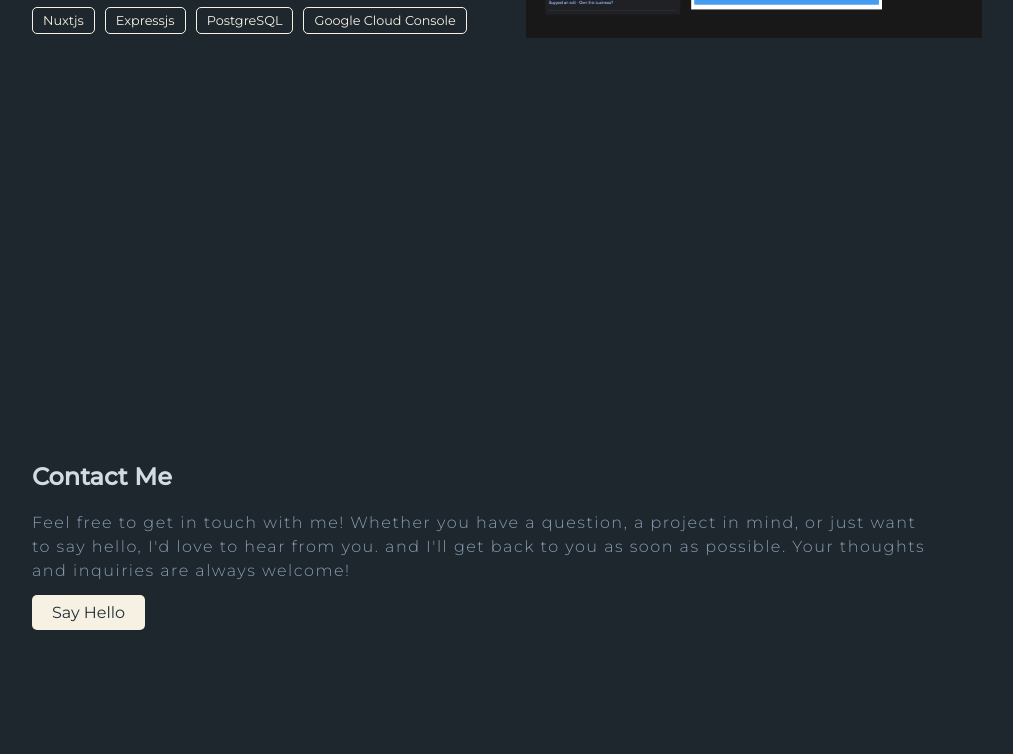
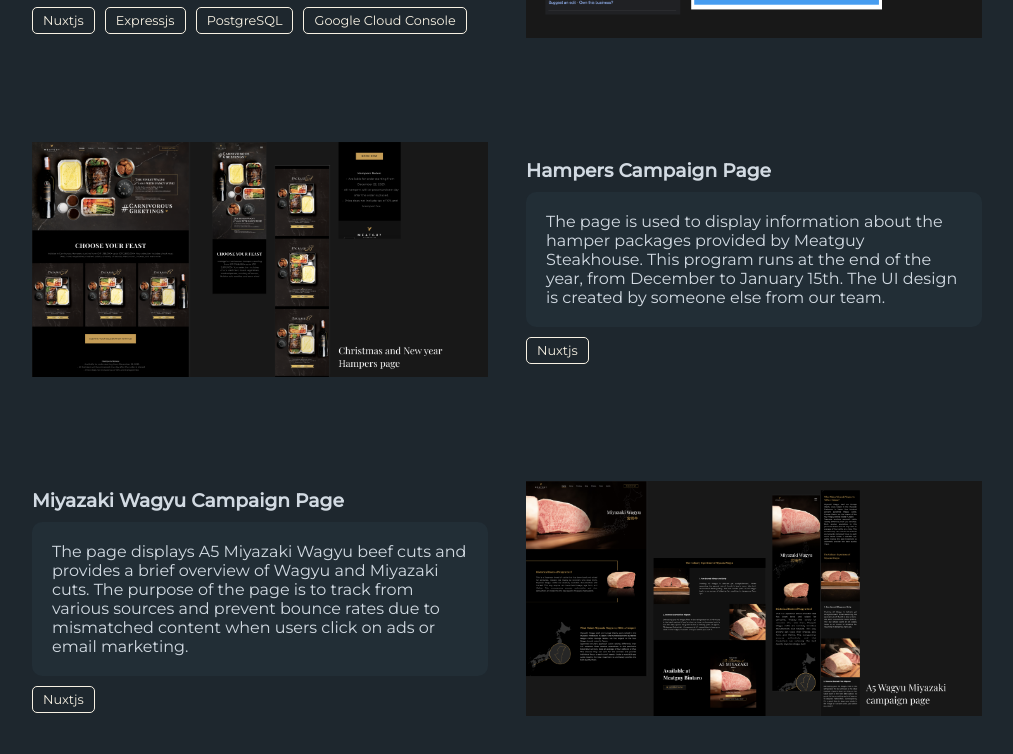
Before and after one commit to barenMaulana/portfolio, a plain HTML site: page index.html in a window 1280 px wide. Shown: the part 5449-6203 px from the top of the page, without its empty margins (133-1146 px from the left). Drawn offline with nearby package versions, Linux system fonts and the light colour scheme.

Commit message:
update portfolio

```diff
--- a/index.html
+++ b/index.html
@@ -217,6 +217,30 @@ I thrive on working collaboratively with teams to boost a website's performance
                         <img src="./images/chope.png" >
                     </div>
                 </div>
+                <div class="work-content mb-100" data-aos="fade-up" data-aos-duration="1500">
+                    <div class="image-wrapper">
+                        <img src="./images/hampers.png" >
+                    </div>
+                    <div class="work-description">
+                        <h3 class="mb-10">Hampers Campaign Page</h3>
+                        <p class="mb-10">The page is used to display information about the hamper packages provided by Meatguy Steakhouse. This program runs at the end of the year, from December to January 15th. The UI design is created by someone else from our team.</p>
+                        <div class="tech-list">
+                            <span>Nuxtjs</span>
+                        </div>
+                    </div>
+                </div>
+                <div class="work-content mb-100" data-aos="fade-up" data-aos-duration="1500">
+                    <div class="work-description">
+                        <h3 class="mb-10">Miyazaki Wagyu Campaign Page</h3>
+                        <p class="mb-10">The page displays A5 Miyazaki Wagyu beef cuts and provides a brief overview of Wagyu and Miyazaki cuts. The purpose of the page is to track from various sources and prevent bounce rates due to mismatched content when users click on ads or email marketing.</p>
+                        <div class="tech-list">
+                            <span>Nuxtjs</span>
+                        </div>
+                    </div>
+                    <div class="image-wrapper">
+                        <img src="./images/miyazaki.png" >
+                    </div>
+                </div>
             </div>
         </div>
 
```
Also changed, not shown: images/hampers.png (added), images/miyazaki.png (added), 1 other file.
